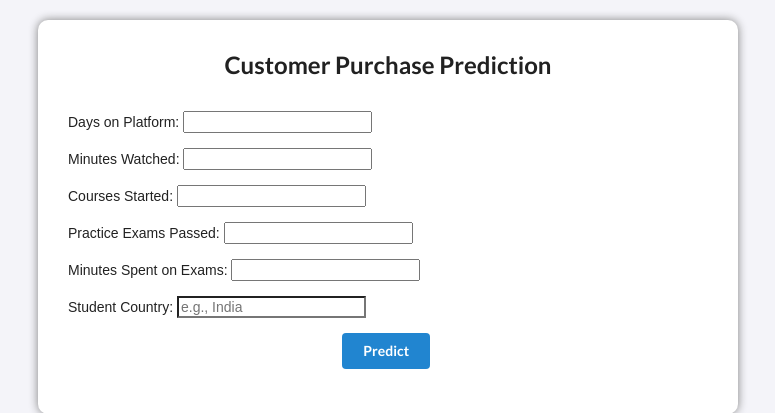
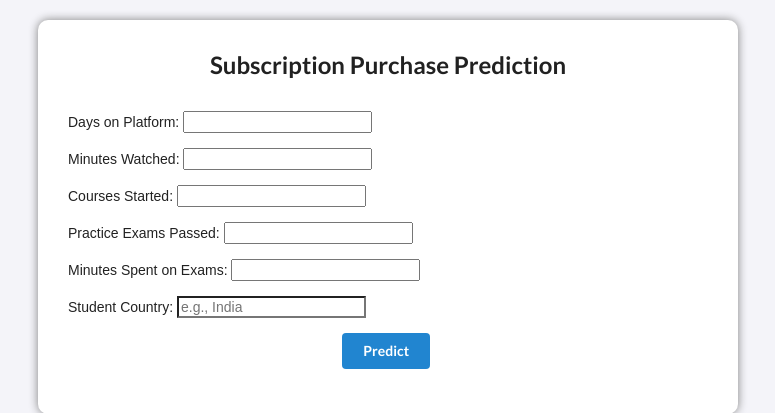
Before and after one commit to asmazainab44/Customer-Purchase-Prediction, a Flask app: page / in a window 1280 px wide. Shown: the top 413 px of the page, without its empty margins (252-1027 px from the left). Run offline with Flask 3, Linux system fonts and the light colour scheme; parts of the project's set-up code (start-up, migrations or seed data) failed here and were passed over.

Commit message:
Update index.html

```diff
--- a/templates/index.html
+++ b/templates/index.html
@@ -41,7 +41,7 @@
 </head>
 <body>
     <div class="container">
-        <h2>Customer Purchase Prediction</h2>
+        <h2>Subscription Purchase Prediction</h2>
         <form action="{{ url_for('predict') }}" method="post">
             <div class="field">
                 <label>Days on Platform:</label>
```
